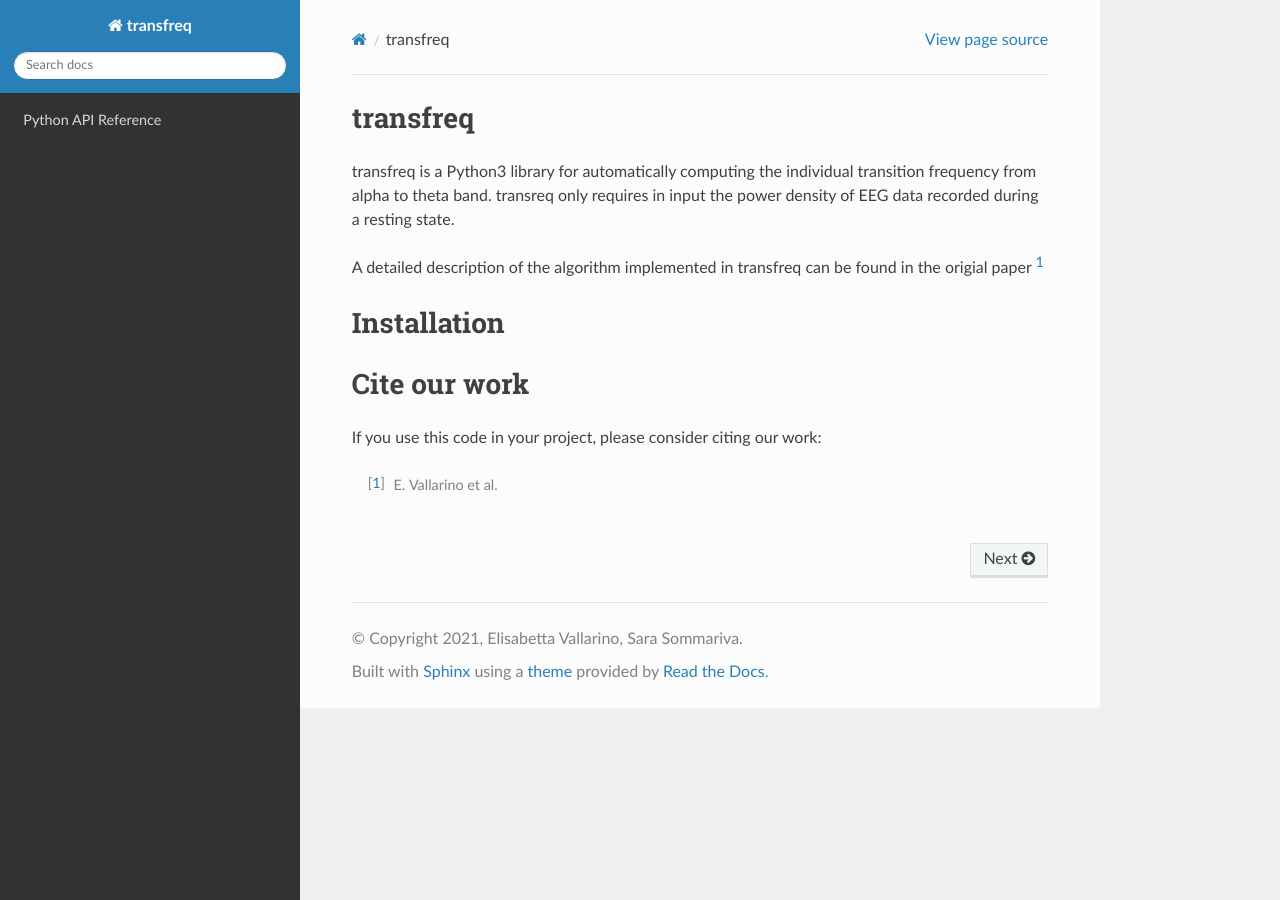
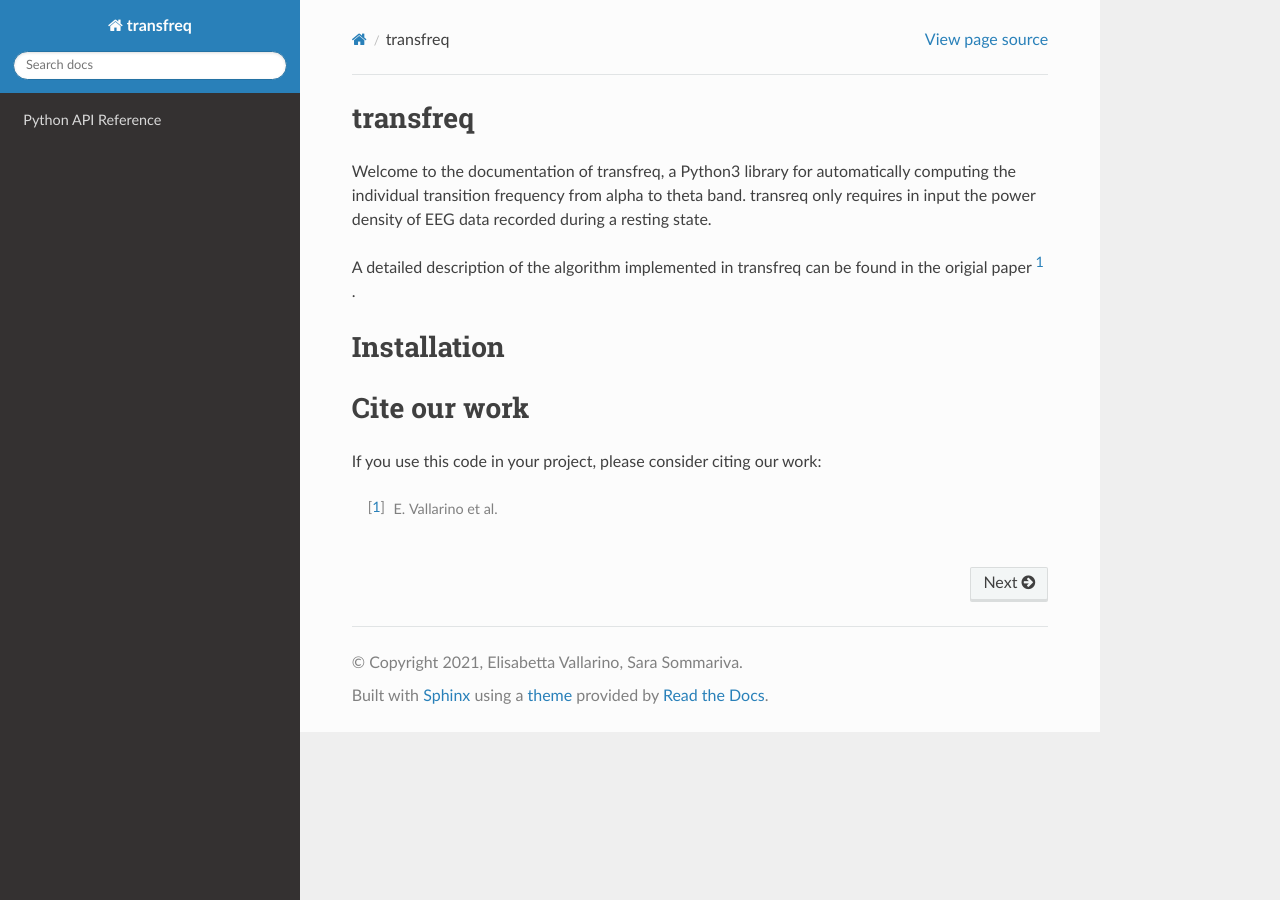
Before and after one commit to elisabettavallarino/transfreq, a Sphinx documentation site: the page built from docs/index.rst, in a window 1280 px wide. Built offline with Sphinx 7.4.7 and the Read the Docs theme 2.0.0, drawn with Linux system fonts in a browser that asks for light colours; pages that are not in the unit, such as notebooks, are missing from menus.

```diff
--- a/docs/index.rst
+++ b/docs/index.rst
@@ -6,12 +6,13 @@
 transfreq
 =========
 
-transfreq is a Python3 library for automatically computing the individual
-transition frequency from alpha to theta band. transreq only requires in
-input the power density of EEG data recorded during a resting state.
+Welcome to the documentation of transfreq, a Python3 library for automatically
+computing the individual transition frequency from alpha to theta band.
+transreq only requires in input the power density of EEG data recorded during a
+resting state.
 
 A detailed description of the algorithm implemented in transfreq can be found
-in the origial paper [1]_
+in the origial paper [1]_ .
 
 Installation
 ============
--- a/transfreq/__init__.py
+++ b/transfreq/__init__.py
@@ -1 +1,2 @@
-from .functions import computeTF_manual, compute_TF_klimesch, computeTF_auto, create_cluster
+from .functions import (compute_transfreq, compute_transfreq_manual,
+			compute_transfreq_klimesch)
```
Also changed, not shown: docs/api.rst (+12 -13 lines).
